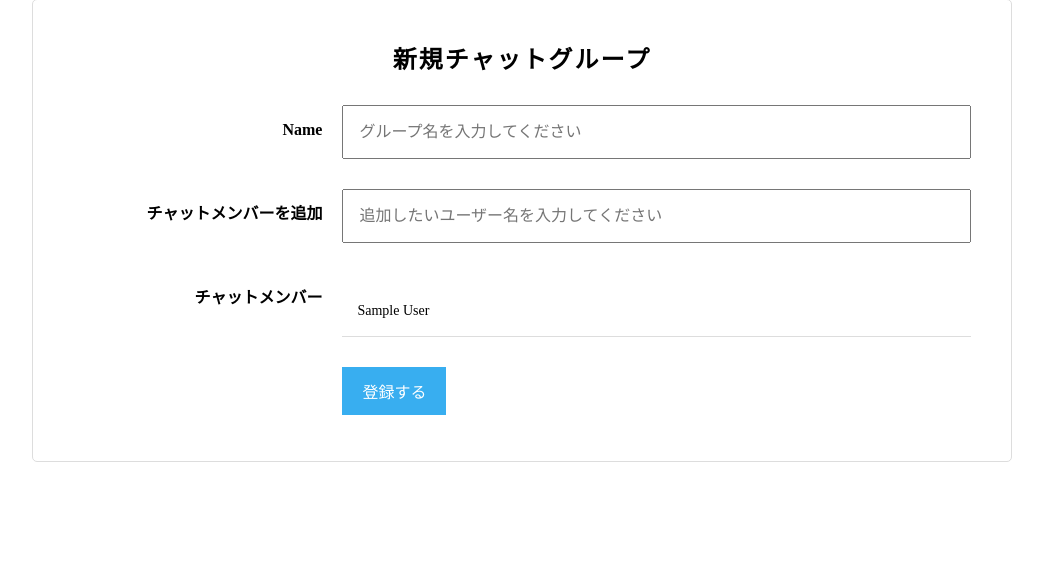
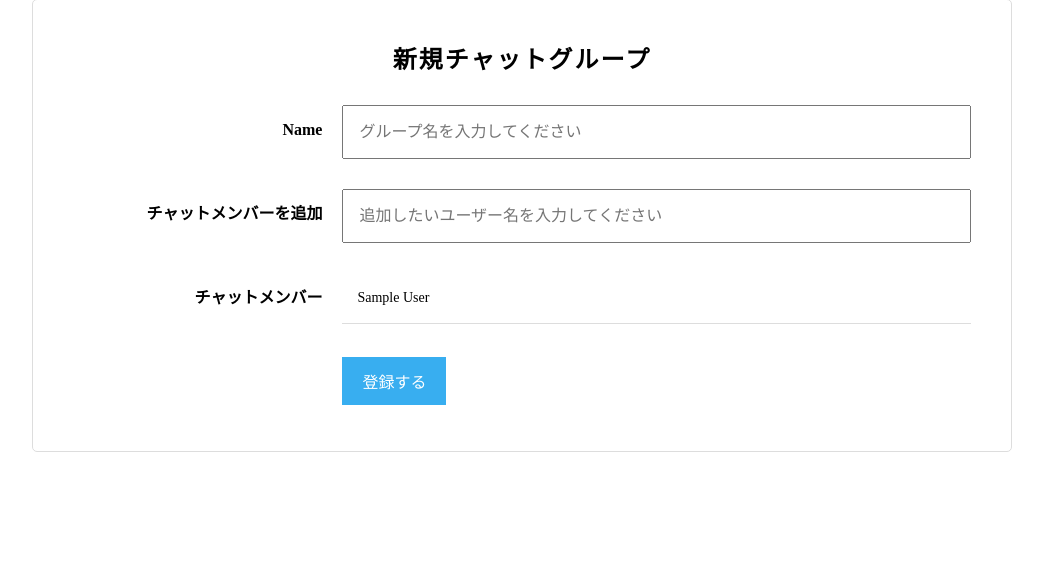
Before and after one commit to Conejojr/chat-space, a Rails app: page /groups/new in a window 1280 px wide. Shown: the part 61-638 px from the top of the page, without its empty margins (118-1161 px from the left). Run offline with Rails 7, Linux system fonts and the light colour scheme; the visitor is signed in with stand-in values (Sample User, id 1); style sheets or scripts are compiled from the project's sources; some libraries are stand-ins or nearby versions.

Commit message:
Update group.scss

```diff
--- a/app/assets/stylesheets/group.scss
+++ b/app/assets/stylesheets/group.scss
@@ -81,10 +81,6 @@ li {
   }
 }
 
-#user-chat-member{
-margin-top: 13px;
-}
-
 .chat-group-user {
   padding: 0 15px;
   line-height: 50px;
```
